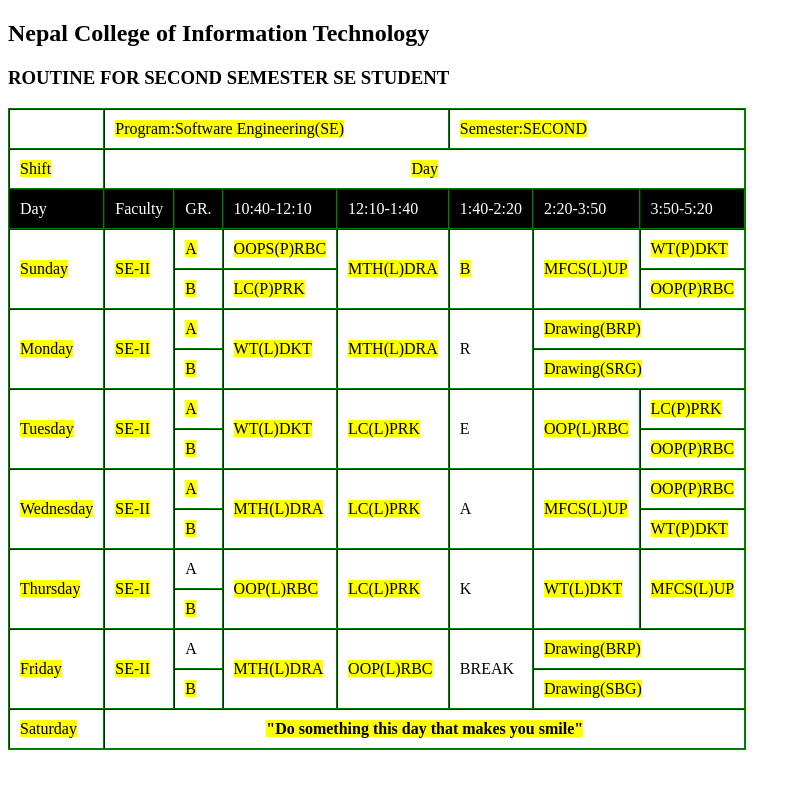
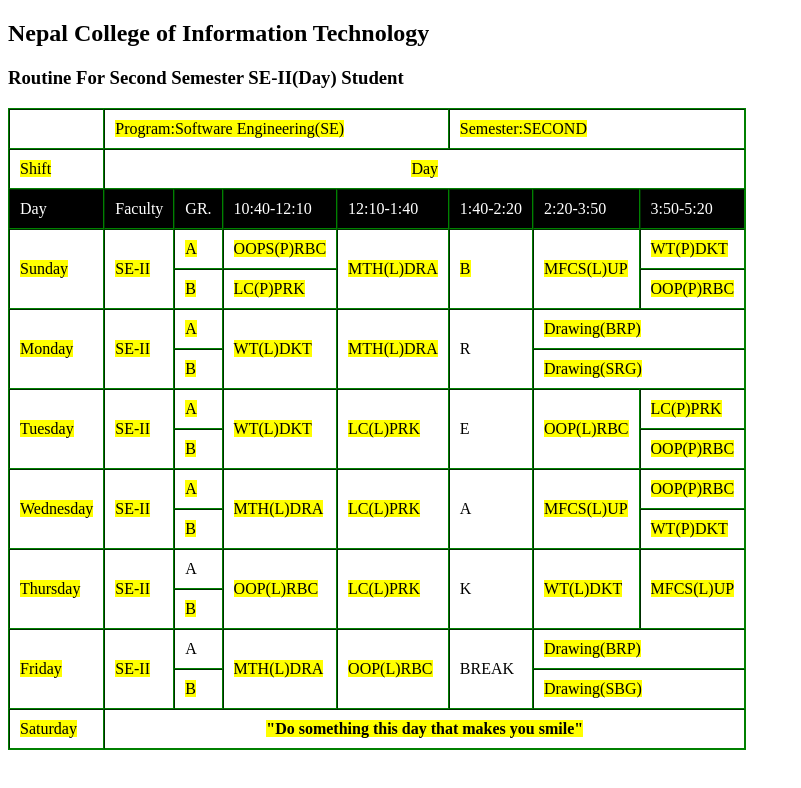
Before and after one commit to iamisha/BESE-II-Day-Routine, a plain HTML site: page code/index.html in a window 1280 px wide. Shown: the whole page, without its empty margins (0-801 px from the left). Drawn offline with Linux system fonts and the light colour scheme.

Commit message:
img added

```diff
--- a/index.html
+++ b/code/index.html
@@ -19,7 +19,7 @@
 
 <body>
     <h2>Nepal College of Information Technology</h2>
-    <h3>ROUTINE FOR SECOND SEMESTER SE STUDENT</h3>
+    <h3>Routine For Second Semester SE-II(Day) Student</h3>
     <table border=1px cellspacing=0 cellpadding="10">
         <tr>
             <td> </td>
```
Also changed, not shown: Routine.jpg (added).
